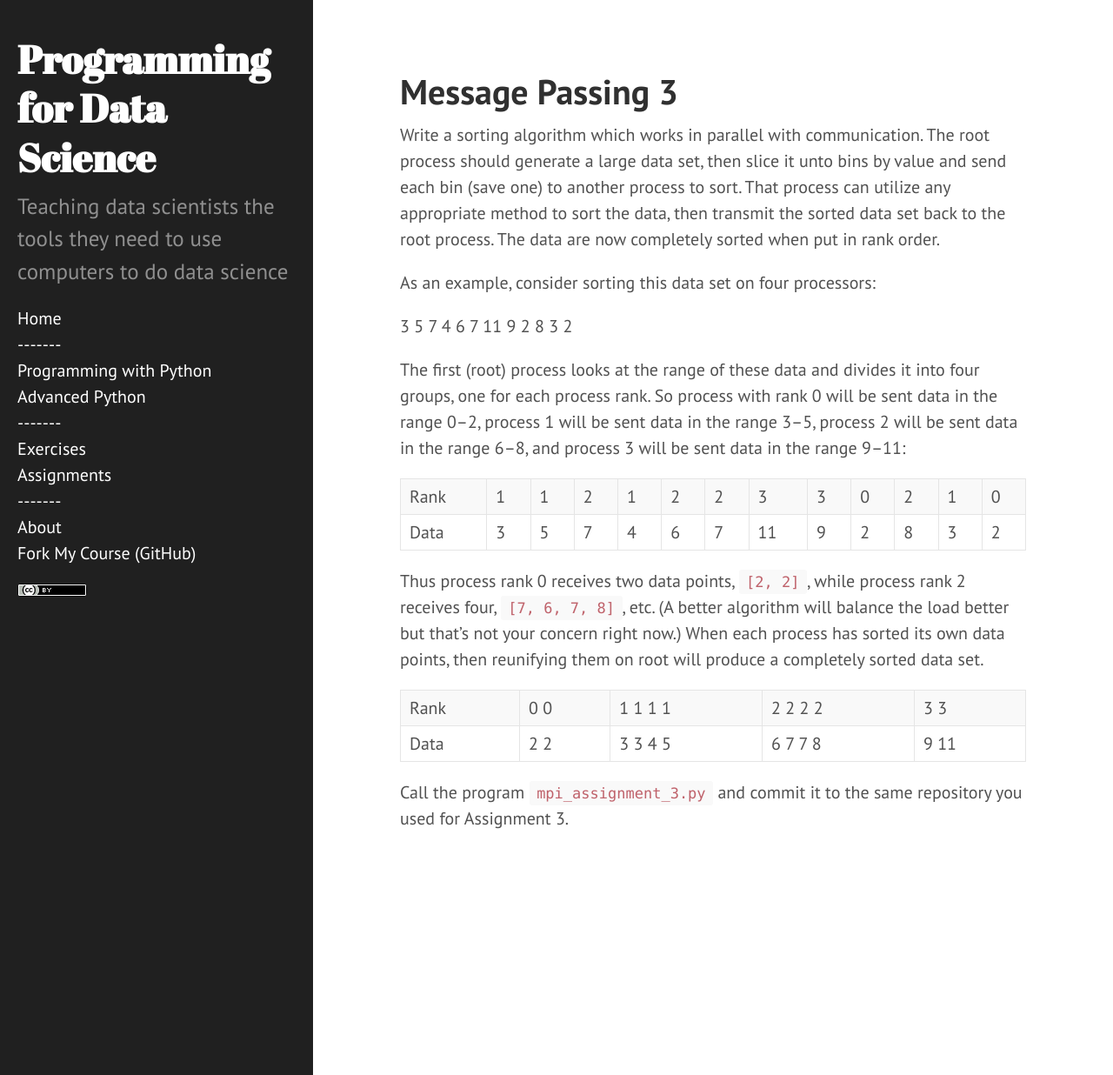
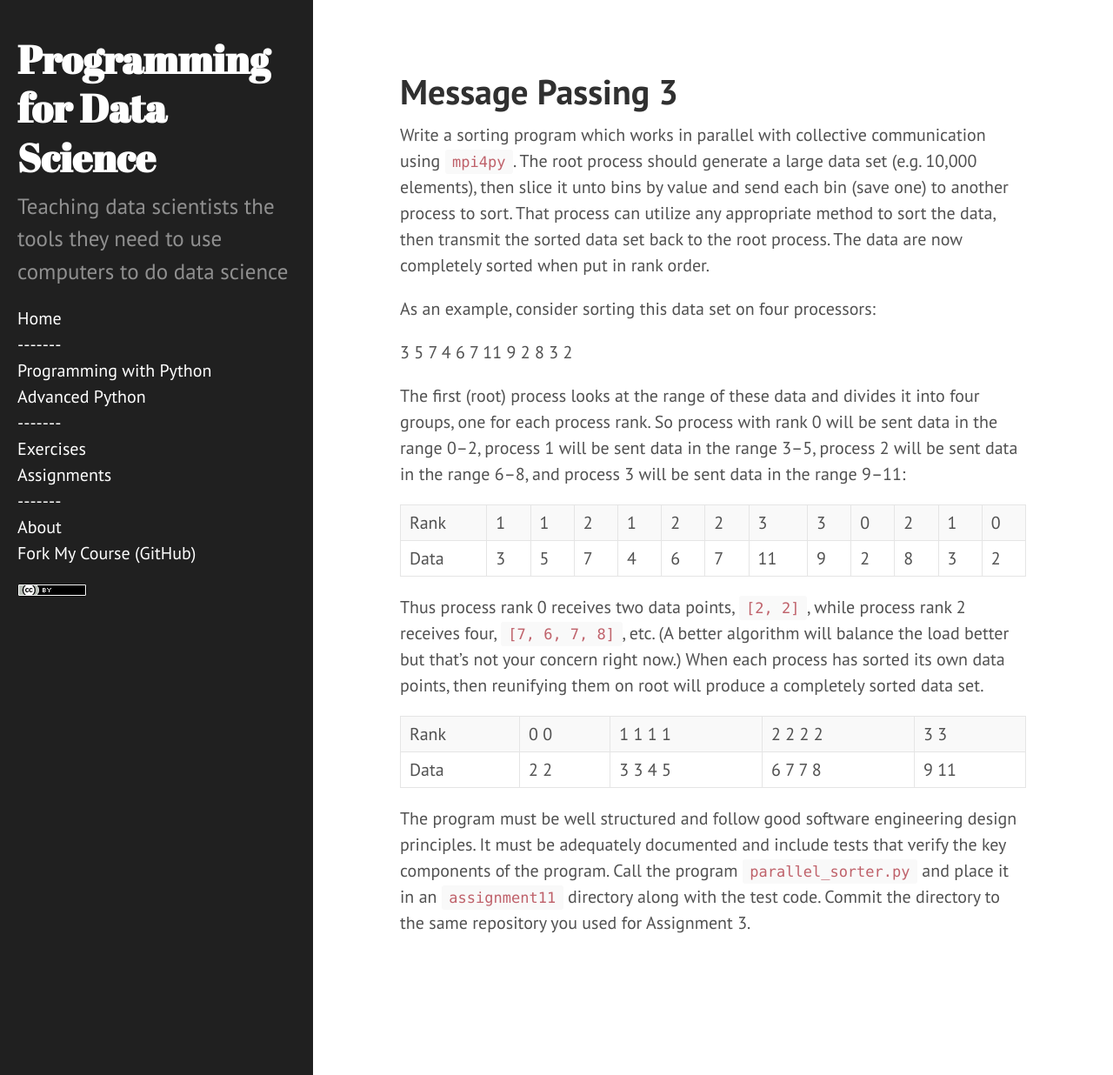
Before and after one commit to nyu-cds/courses, a Jekyll site: the page built from exercises/Mpi-3.md, in a window 1280 px wide and 1236 px high. Shown: the whole window at 87% size. Built offline with Jekyll 4.4.1, drawn with Linux system fonts in a browser that asks for light colours.

Commit message:
Signed-off-by: Greg Watson <g.watson@computer.org>

```diff
--- a/exercises/Mpi-3.md
+++ b/exercises/Mpi-3.md
@@ -2,8 +2,8 @@
 layout: exercise
 title: Message Passing 3
 ---
-Write a sorting algorithm which works in parallel with communication. The root process should generate a large data set, then slice it unto
-bins by value and send each bin (save one) to another process to sort.  That process can utilize any appropriate method to sort the
+Write a sorting program which works in parallel with collective communication using `mpi4py`. The root process should generate a large data set (e.g. 10,000 elements),
+then slice it unto  bins by value and send each bin (save one) to another process to sort.  That process can utilize any appropriate method to sort the
 data, then transmit the sorted data set back to the root process.  The data are now completely sorted when put in rank order.
 
 As an example, consider sorting this data set on four processors:
@@ -24,4 +24,6 @@
 Rank  |  0  0 | 1  1  1  1 | 2  2  2  2 | 3  3
 Data  |  2  2 | 3  3  4  5 | 6  7  7  8 | 9 11
 
-Call the program `mpi_assignment_3.py` and commit it to the same repository you used for Assignment 3.
+The program must be well structured and follow good software engineering design principles. It must be adequately documented and include tests that
+verify the key components of the program. Call the program `parallel_sorter.py` and place it in an `assignment11` directory along with the test code.
+Commit the directory to the same repository you used for Assignment 3.
```
